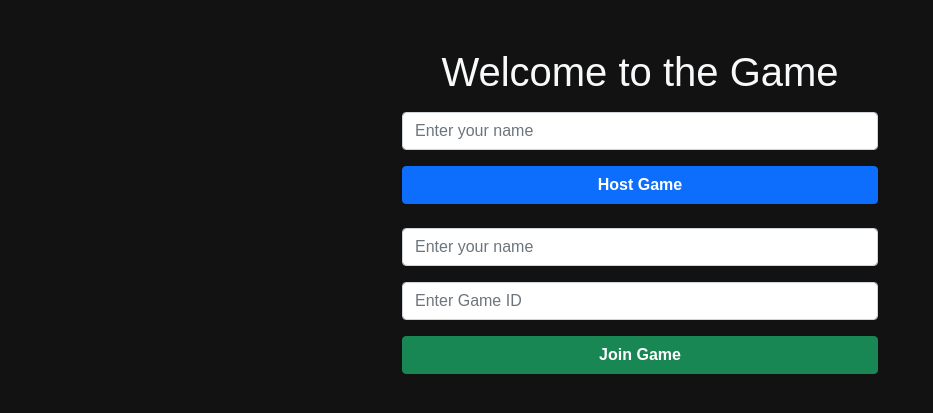
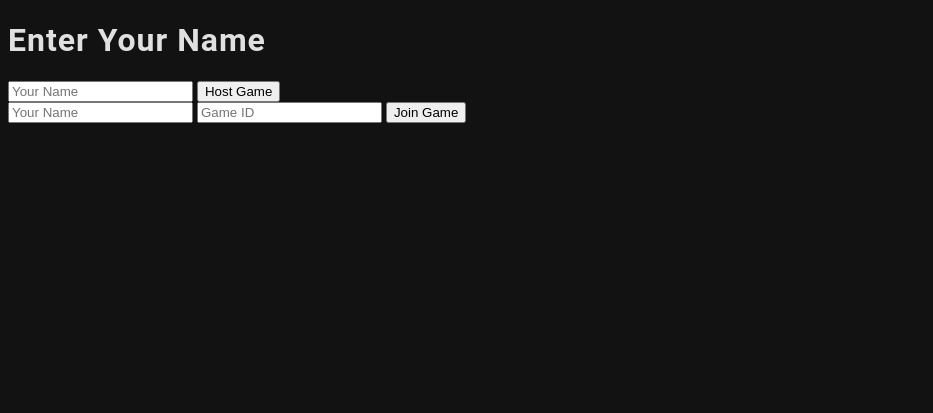
Before and after one commit to fdodinuth/nam-gam, a Flask app: template templates/index.html in a window 1280 px wide. Shown: the top 413 px of the page, without its empty margins (0-933 px from the left). Run offline with Flask 2, Linux system fonts and the light colour scheme; the template is opened without the code that fills it, so the values that code supplies are empty.

Commit message:
Update index.html

```diff
--- a/templates/index.html
+++ b/templates/index.html
@@ -2,38 +2,19 @@
 <html lang="en">
 <head>
     <meta charset="UTF-8">
-    <meta name="viewport" content="width=device-width, initial-scale=1.0">
-    <title>Game Lobby</title>
-    <link href="https://cdn.jsdelivr.net/npm/bootstrap@5.1.3/dist/css/bootstrap.min.css" rel="stylesheet">
-    <style>
-        body {
-            background-color: #121212;
-            color: #e0e0e0;
-            font-family: 'Arial', sans-serif;
-        }
-        .container {
-            max-width: 500px;
-        }
-        .btn {
-            font-weight: bold;
-        }
-        .btn:hover {
-            background-color: #4b7bec;
-        }
-    </style>
+    <title>Quiz Game</title>
+    <link rel="stylesheet" href="{{ url_for('static', filename='style.css') }}">
 </head>
 <body>
-    <div class="container mt-5">
-        <h1 class="text-center text-light">Welcome to the Game</h1>
-        <form action="/host_game" method="POST">
-            <input type="text" name="username" class="form-control my-3" placeholder="Enter your name" required>
-            <button type="submit" class="btn btn-primary w-100">Host Game</button>
-        </form>
-        <form action="/join_game" method="POST" class="mt-4">
-            <input type="text" name="username" class="form-control my-3" placeholder="Enter your name" required>
-            <input type="text" name="game_id" class="form-control my-3" placeholder="Enter Game ID" required>
-            <button type="submit" class="btn btn-success w-100">Join Game</button>
-        </form>
-    </div>
+    <h1>Enter Your Name</h1>
+    <form action="{{ url_for('host_game') }}" method="POST">
+        <input type="text" name="username" placeholder="Your Name" required>
+        <button type="submit">Host Game</button>
+    </form>
+    <form action="{{ url_for('join_game') }}" method="POST">
+        <input type="text" name="username" placeholder="Your Name" required>
+        <input type="text" name="game_id" placeholder="Game ID" required>
+        <button type="submit">Join Game</button>
+    </form>
 </body>
 </html>
```
